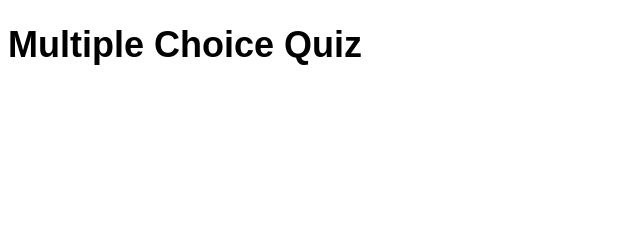
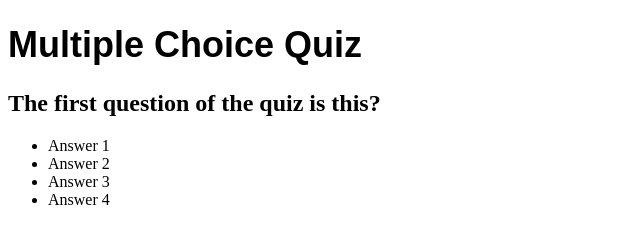
Before and after one commit to apmorris83/precourse-section-5-multiple-choice-quiz, a plain HTML site: page index.html in a window 1280 px wide. Shown: the whole page, without its empty margins (0-640 px from the left). Drawn offline with Linux system fonts and the light colour scheme.

Commit message:
initial commit

```diff
--- a/index.html
+++ b/index.html
@@ -7,6 +7,15 @@
   </head>
   <body>
     <h1>Multiple Choice Quiz</h1>
+    <div class="">
+      <h2>The first question of the quiz is this?</h2>
+        <ul>
+          <li>Answer 1</li>
+          <li>Answer 2</li>
+          <li>Answer 3</li>
+          <li>Answer 4</li>
+        </ul>
+    </div>
 
     <script type="text/javascript" src="main.js"></script>
   </body>
```
